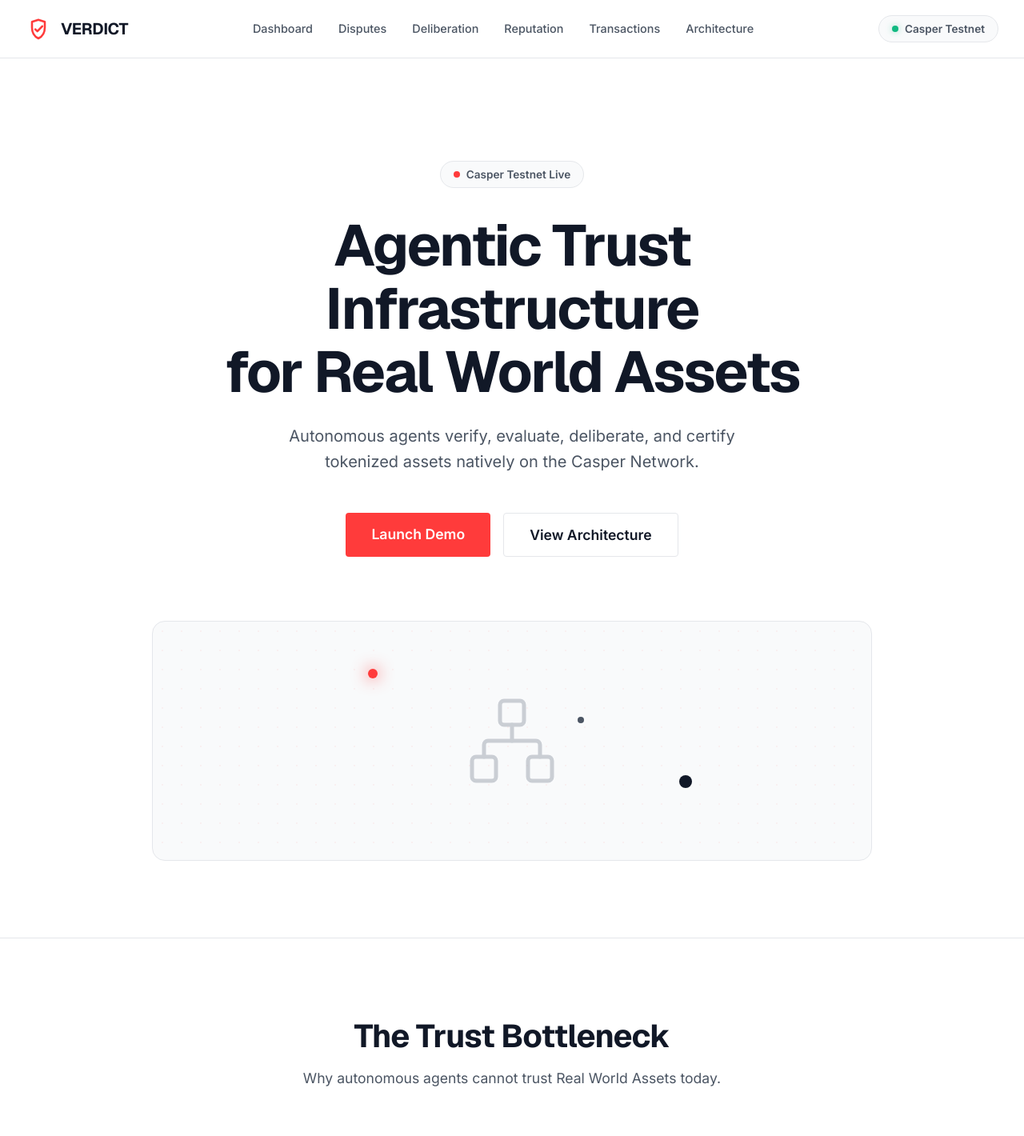
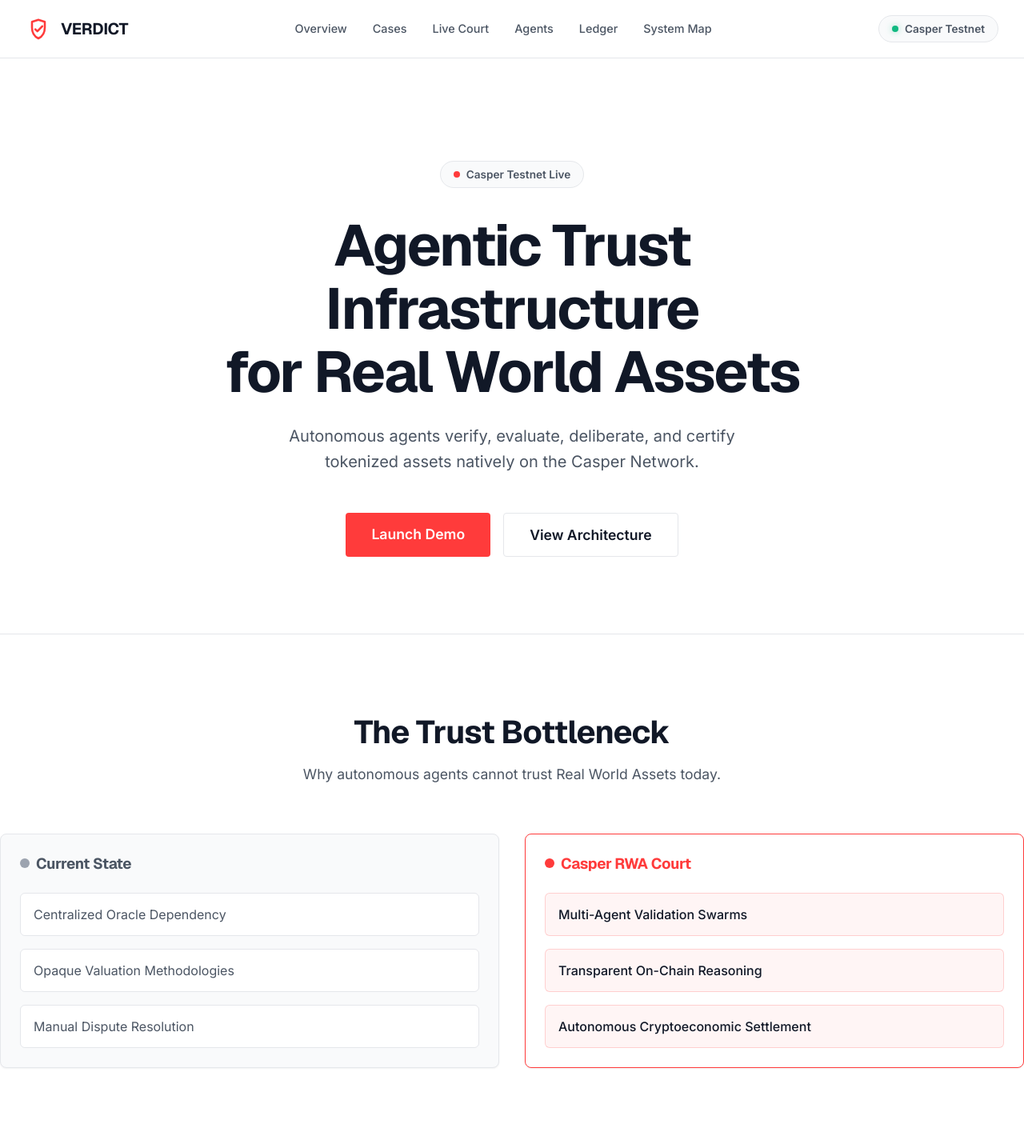
Before and after one commit to leo-jr-hah/verdicto, a React (Vite) app in the folder dashboard/: page / in a window 1280 px wide. Shown: the top 1420 px of the page at 80% size. Built offline with nearby package versions, Linux system fonts and the light colour scheme.

Commit message:
refactor: replace AI-generated aesthetics with standard enterprise B2B UI patterns

```diff
--- a/dashboard/src/layouts/Layout.tsx
+++ b/dashboard/src/layouts/Layout.tsx
@@ -6,12 +6,12 @@ export const Layout: React.FC = () => {
   const location = useLocation();
 
   const navLinks = [
-    { name: 'Dashboard', path: '/dashboard' },
-    { name: 'Disputes', path: '/disputes' },
-    { name: 'Deliberation', path: '/deliberation' },
-    { name: 'Reputation', path: '/reputation' },
-    { name: 'Transactions', path: '/transactions' },
-    { name: 'Architecture', path: '/architecture' },
+    { name: 'Overview', path: '/dashboard' },
+    { name: 'Cases', path: '/disputes' },
+    { name: 'Live Court', path: '/deliberation' },
+    { name: 'Agents', path: '/reputation' },
+    { name: 'Ledger', path: '/transactions' },
+    { name: 'System Map', path: '/architecture' },
   ];
 
   const isActive = (path: string) => {
--- a/dashboard/src/pages/ArchitectureView.tsx
+++ b/dashboard/src/pages/ArchitectureView.tsx
@@ -1,5 +1,5 @@
 import React from 'react';
-import { Database, Activity, Scale, Server } from 'lucide-react';
+import { Database, Calculator, Users, Server } from 'lucide-react';
 
 export const ArchitectureView: React.FC = () => {
   return (
@@ -37,14 +37,14 @@ export const ArchitectureView: React.FC = () => {
         <div style={{ display: 'flex', gap: '2rem' }}>
           {/* Valuation Agents */}
           <div className="enterprise-card" style={{ width: '300px', textAlign: 'center', background: 'var(--bg-surface)' }}>
-            <Activity style={{ margin: '0 auto 0.5rem', color: 'var(--text-tertiary)' }} size={24} />
+            <Calculator style={{ margin: '0 auto 0.5rem', color: 'var(--text-tertiary)' }} size={24} />
             <h3 style={{ fontSize: '1.1rem', marginBottom: '0.5rem' }}>Valuation Swarm</h3>
             <p style={{ fontSize: '0.85rem', color: 'var(--text-secondary)' }}>Deterministic Data APIs</p>
           </div>
 
           {/* Juror Agents */}
           <div className="enterprise-card" style={{ width: '300px', textAlign: 'center', background: 'var(--bg-surface)' }}>
-            <Scale style={{ margin: '0 auto 0.5rem', color: 'var(--text-tertiary)' }} size={24} />
+            <Users style={{ margin: '0 auto 0.5rem', color: 'var(--text-tertiary)' }} size={24} />
             <h3 style={{ fontSize: '1.1rem', marginBottom: '0.5rem' }}>Juror Swarm</h3>
             <p style={{ fontSize: '0.85rem', color: 'var(--text-secondary)' }}>Groq LLM via MCP Server</p>
           </div>
--- a/dashboard/src/pages/DashboardView.tsx
+++ b/dashboard/src/pages/DashboardView.tsx
@@ -1,12 +1,12 @@
 import React from 'react';
-import { Activity, Shield, Database, Scale } from 'lucide-react';
+import { Users, FileText, BarChart3, Server } from 'lucide-react';
 
 export const DashboardView: React.FC = () => {
   const metrics = [
-    { title: 'Total Value Assessed', value: '$14.2M', change: '+12%', icon: Database },
-    { title: 'Active Agents', value: '12', change: 'Stable', icon: Activity },
-    { title: 'Disputes Resolved', value: '1,429', change: '+34', icon: Scale },
-    { title: 'Network Uptime', value: '99.99%', change: 'Casper Testnet', icon: Shield },
+    { title: 'Total Value Assessed', value: '$14.2M', change: '+12%', icon: BarChart3 },
+    { title: 'Active Agents', value: '12', change: 'Stable', icon: Users },
+    { title: 'Disputes Resolved', value: '1,429', change: '+34', icon: FileText },
+    { title: 'Network Uptime', value: '99.99%', change: 'Casper Testnet', icon: Server },
   ];
 
   return (
--- a/dashboard/src/pages/DeliberationView.tsx
+++ b/dashboard/src/pages/DeliberationView.tsx
@@ -1,5 +1,5 @@
 import React, { useState, useEffect, useRef } from 'react';
-import { Activity, Search } from 'lucide-react';
+import { Activity, Search, CheckCircle2 } from 'lucide-react';
 import { motion, AnimatePresence } from 'framer-motion';
 
 type LogEntry = {
@@ -151,10 +151,13 @@ export const DeliberationView: React.FC = () => {
               </div>
 
               {verdict && (
-                <div style={{ marginTop: '2rem', padding: '1rem', border: '1px solid var(--primary)', backgroundColor: 'rgba(255,59,59,0.05)' }}>
-                  <div style={{ fontSize: '0.75rem', color: 'var(--primary)', marginBottom: '0.5rem', fontWeight: 600, textTransform: 'uppercase', letterSpacing: '0.05em' }}>Final Verdict Issued</div>
-                  <div style={{ fontSize: '1.25rem', fontWeight: 700, marginBottom: '0.25rem' }}>{verdict.finalVerdict.replace(/([A-Z])/g, ' $1').trim()}</div>
-                  <div style={{ fontSize: '0.85rem', color: '#999' }}>Value: ${verdict.finalValue.toLocaleString()}</div>
+                <div style={{ marginTop: '2rem', padding: '1.5rem', border: '1px solid #333', backgroundColor: '#111', borderRadius: '4px' }}>
+                  <div style={{ display: 'flex', alignItems: 'center', gap: '0.5rem', color: '#10B981', marginBottom: '0.5rem' }}>
+                    <CheckCircle2 size={16} />
+                    <span style={{ fontSize: '0.8rem', fontWeight: 600, textTransform: 'uppercase', letterSpacing: '0.05em' }}>Resolution Details</span>
+                  </div>
+                  <div style={{ fontSize: '1.25rem', fontWeight: 700, marginBottom: '0.25rem', color: '#fff' }}>{verdict.finalVerdict.replace(/([A-Z])/g, ' $1').trim()}</div>
+                  <div style={{ fontSize: '0.85rem', color: '#888' }}>Assessed Value: ${verdict.finalValue.toLocaleString()}</div>
                 </div>
               )}
             </div>
--- a/dashboard/src/pages/LandingPage.tsx
+++ b/dashboard/src/pages/LandingPage.tsx
@@ -1,6 +1,6 @@
 import React from 'react';
 import { Link } from 'react-router-dom';
-import { Activity, Shield, Database, Scale, Network, CheckCircle2 } from 'lucide-react';
+import { FileText, Calculator, Users, CheckSquare, Award, Shield } from 'lucide-react';
 
 export const LandingPage: React.FC = () => {
   return (
@@ -22,15 +22,6 @@ export const LandingPage: React.FC = () => {
           <Link to="/architecture" className="btn-secondary" style={{ padding: '1rem 2rem', fontSize: '1.1rem' }}>View Architecture</Link>
         </div>
 
-        {/* Hero Visual - Abstract Network */}
-        <div style={{ marginTop: '5rem', position: 'relative', height: '300px', width: '100%', maxWidth: '900px', margin: '5rem auto 0', background: 'var(--bg-surface)', borderRadius: '16px', border: '1px solid var(--border-color)', display: 'flex', alignItems: 'center', justifyContent: 'center', overflow: 'hidden' }}>
-          <div style={{ position: 'absolute', inset: 0, opacity: 0.05, backgroundImage: 'radial-gradient(var(--primary) 1px, transparent 1px)', backgroundSize: '24px 24px' }}></div>
-          <Network size={120} strokeWidth={1} style={{ color: 'var(--text-tertiary)', opacity: 0.5 }} />
-          {/* Decorative nodes */}
-          <div style={{ position: 'absolute', top: '20%', left: '30%', width: '12px', height: '12px', background: 'var(--primary)', borderRadius: '50%', boxShadow: '0 0 20px var(--primary)' }}></div>
-          <div style={{ position: 'absolute', bottom: '30%', right: '25%', width: '16px', height: '16px', background: 'var(--text-primary)', borderRadius: '50%' }}></div>
-          <div style={{ position: 'absolute', top: '40%', right: '40%', width: '8px', height: '8px', background: 'var(--text-secondary)', borderRadius: '50%' }}></div>
-        </div>
       </section>
 
       {/* Section 2 - Problem */}
@@ -73,11 +64,11 @@ export const LandingPage: React.FC = () => {
 
           <div style={{ display: 'grid', gridTemplateColumns: 'repeat(5, 1fr)', gap: '1.5rem' }}>
             {[
-              { step: '01', title: 'Asset Submitted', icon: Database },
-              { step: '02', title: 'Agents Evaluate', icon: Activity },
-              { step: '03', title: 'Jurors Deliberate', icon: Scale },
-              { step: '04', title: 'Verdict Recorded', icon: Shield },
-              { step: '05', title: 'Reputation Updated', icon: CheckCircle2 }
+              { step: '01', title: 'Asset Submitted', icon: FileText },
+              { step: '02', title: 'Agents Evaluate', icon: Calculator },
+              { step: '03', title: 'Jurors Deliberate', icon: Users },
+              { step: '04', title: 'Verdict Recorded', icon: CheckSquare },
+              { step: '05', title: 'Reputation Updated', icon: Award }
             ].map((item, idx) => (
               <div key={idx} style={{ position: 'relative' }}>
                 <div style={{ color: 'var(--text-tertiary)', fontSize: '0.85rem', fontWeight: 600, marginBottom: '1rem' }}>STEP {item.step}</div>
```
